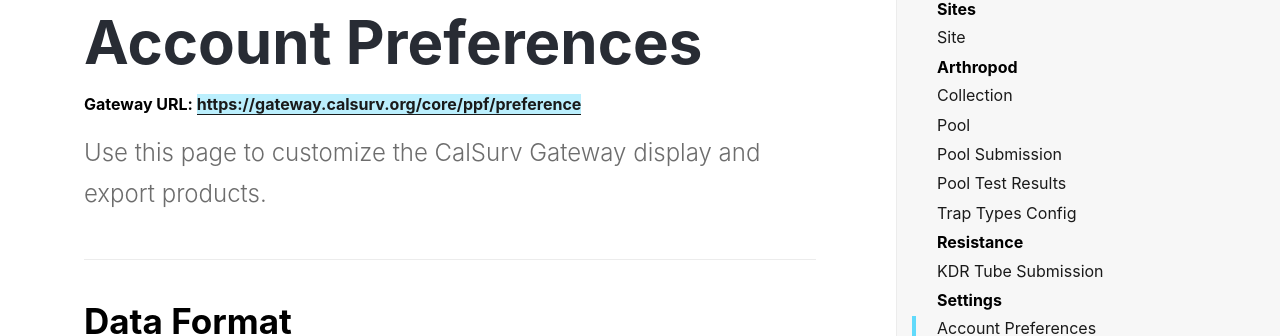
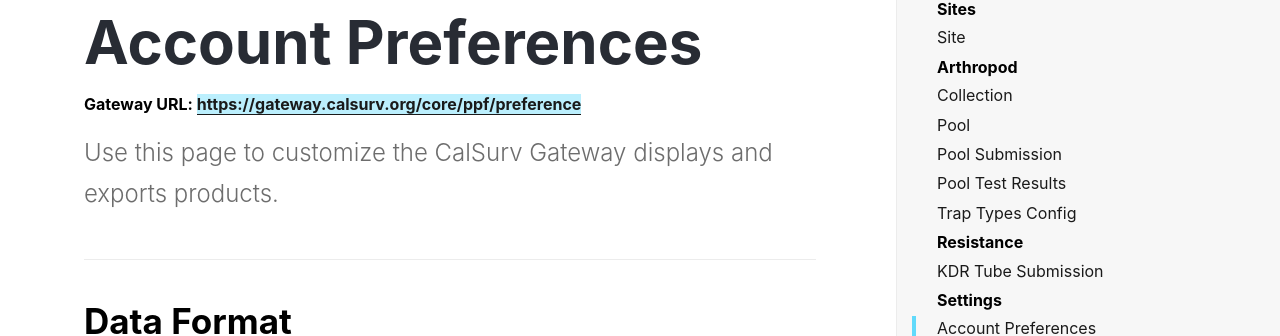
Before and after one commit to tlvaldepena/vectorsurv.org, a Jekyll site: the page built from _docs/settings/account-preferences.md, in a window 1280 px wide and 900 px high. Shown: the part 130-466 px from the top of the window. Built offline with Jekyll 4.4.1, drawn with Linux system fonts in a browser that asks for light colours.

Commit message:
Update account-preferences.md

```diff
--- a/_docs/settings/account-preferences.md
+++ b/_docs/settings/account-preferences.md
@@ -2,7 +2,7 @@
 title: Account Preferences
 gateway-url: https://gateway.calsurv.org/core/ppf/preference
 ---
-Use this page to customize the CalSurv Gateway display and export products.
+Use this page to customize the CalSurv Gateway displays and exports products.
 
 ## Data Format
 * **Date**: Change how the date is displayed. Default is Y-M-D, example: 2019-05-24
```
